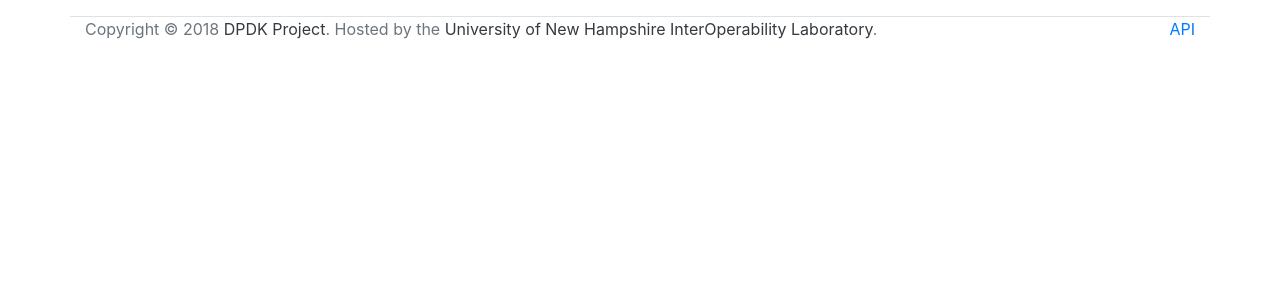
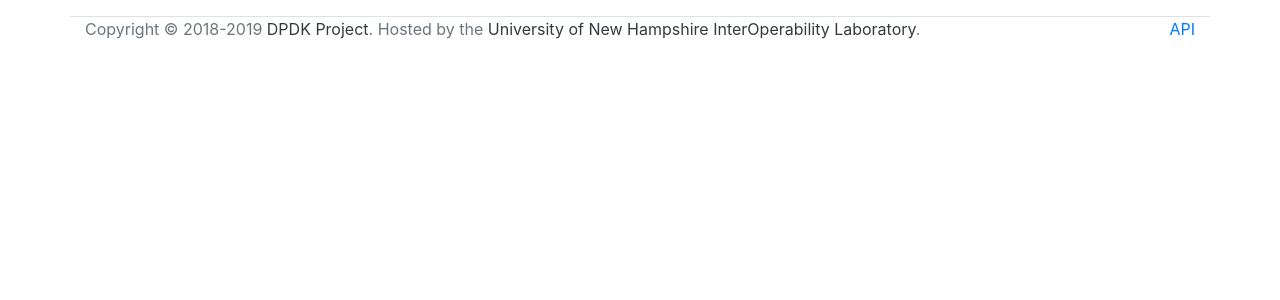
Before and after one commit to zhoumin2/dpdk-ci-site, a Django app: page /dashboard/stats/ in a window 1280 px wide. Shown: the part 120-420 px from the top of the page. Run offline with Django 3.2, Linux system fonts and the light colour scheme; parts of the project's set-up code (start-up, migrations or seed data) failed here and were passed over; some libraries are stand-ins or nearby versions.

Commit message:
chore: update copyright year

```diff
--- a/cisite/dashboard/templates/base.html
+++ b/cisite/dashboard/templates/base.html
@@ -70,7 +70,7 @@
 
     <div class="row border-top">
       <div class="col-sm">
-        <p class="text-muted">Copyright &copy; 2018
+        <p class="text-muted">Copyright &copy; 2018-2019
         <a class="text-dark" href="https://dpdk.org">DPDK Project</a>.
         Hosted by the
         <a class="text-dark" href="https://www.iol.unh.edu">
```
